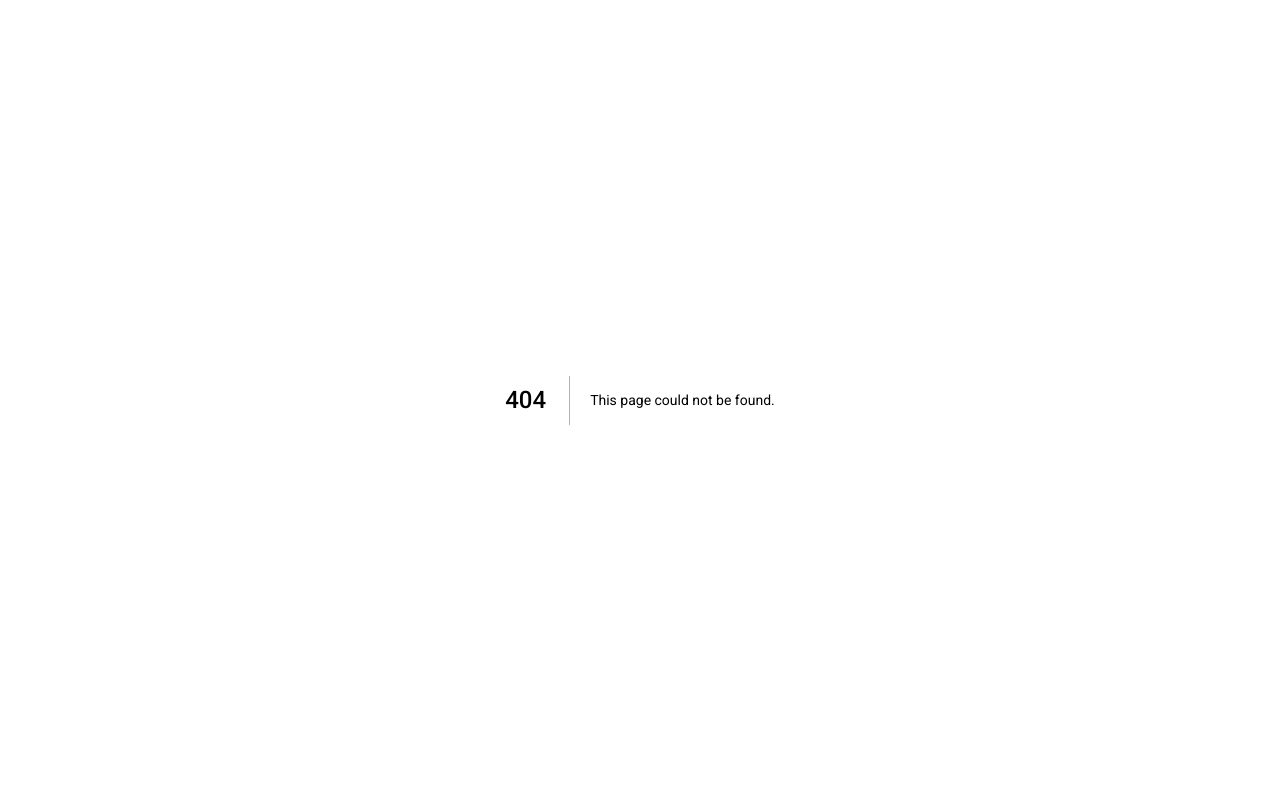
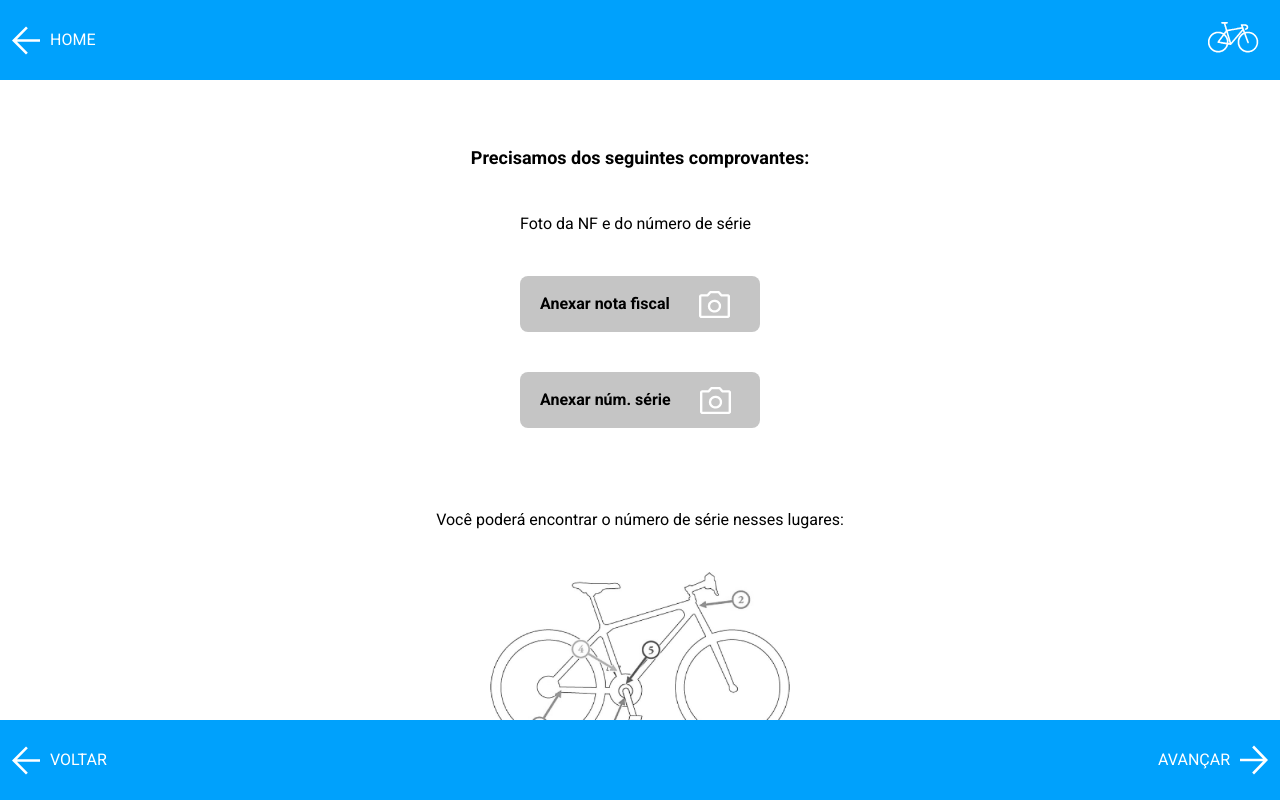
Before and after one commit to vgont/brainstormers, a Next.js app: page /tipo/potencia/modificacoes/comprovantes in a window 1280 px wide. Before the commit this address had no page. Built offline with nearby package versions, Linux system fonts and the light colour scheme.

Commit message:
Receipt page created

```diff
--- /dev/null
+++ b/src/app/tipo/potencia/modificacoes/comprovantes/page.js
@@ -0,0 +1,29 @@
+import Button from "@/app/components/Button";
+import Footer from "@/app/components/Footer";
+import Header from "@/app/components/Header";
+import Main from "@/app/components/Main";
+import Title from "@/app/components/Title";
+import Image from "next/image";
+
+export default function Comprovantes() {
+  return (
+    <div>
+      <Header />
+      <Main>
+        <Title texto={'Precisamos dos seguintes comprovantes:'} />
+        <div className="flex flex-col justify-center items-center gap-20">
+          <div className="flex flex-col gap-10">
+            <h3>Foto da NF e do número de série</h3>
+            <Button texto={'Anexar nota fiscal'} photoButton={true}/>
+            <Button texto={'Anexar núm. série'} photoButton={true}/>
+          </div>
+          <div className="flex flex-col justify-center items-center">
+            <h3 className="mb-10">Você poderá encontrar o número de série nesses lugares:</h3>
+            <Image src={'/images/numBike.jpg'} width={300} height={150} />
+          </div>
+        </div>
+      </Main>
+      <Footer link={"/tipo/potencia/modificacoes/comprovantes"} />
+    </div>
+  )
+}
```
